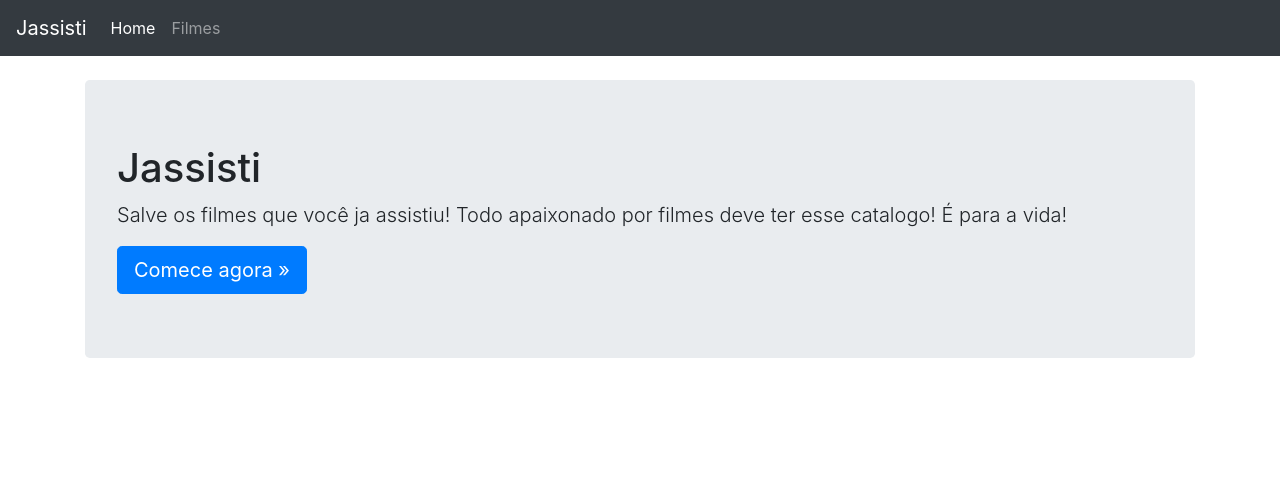
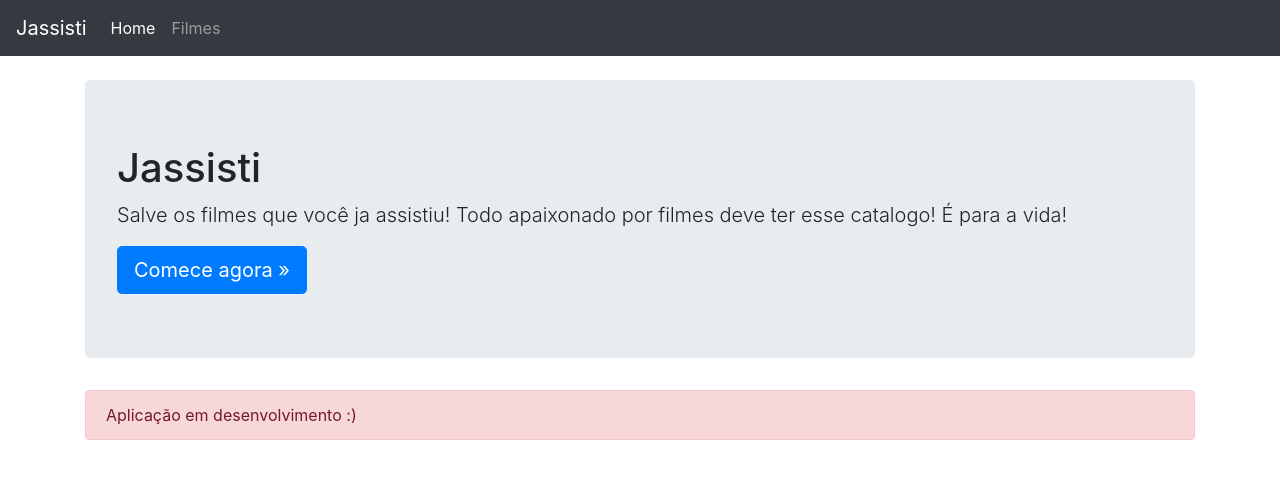
Before and after one commit to leaolabs/jassisti-web, a Next.js app: page / in a window 1280 px wide. Shown: the top 478 px of the page. Built offline with nearby package versions, Linux system fonts and the light colour scheme.

Commit message:
frase app em dev

```diff
--- a/pages/index.js
+++ b/pages/index.js
@@ -8,6 +8,10 @@ const Index = (props) => (
         <p className="lead">Salve os filmes que você ja assistiu! Todo apaixonado por filmes deve ter esse catalogo! É para a vida!</p>
         <a className="btn btn-lg btn-primary" href="../../components/navbar/" role="button">Comece agora &raquo;</a>
       </div>
+
+      <div className="alert alert-danger" role="alert">
+        Aplicação em desenvolvimento :)
+      </div>
     </main>
   </Layout>
 );
```
